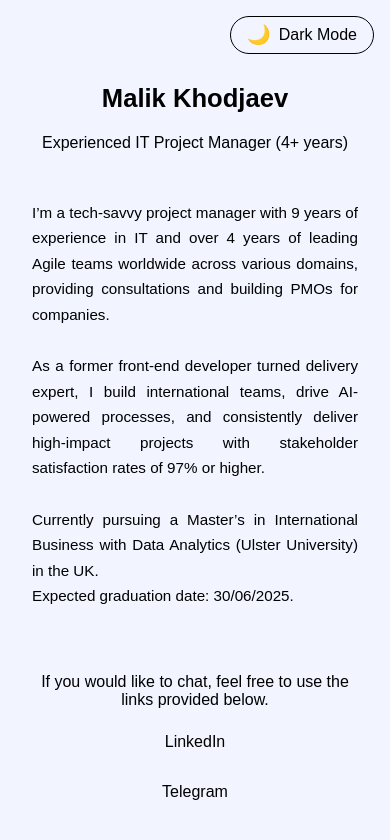
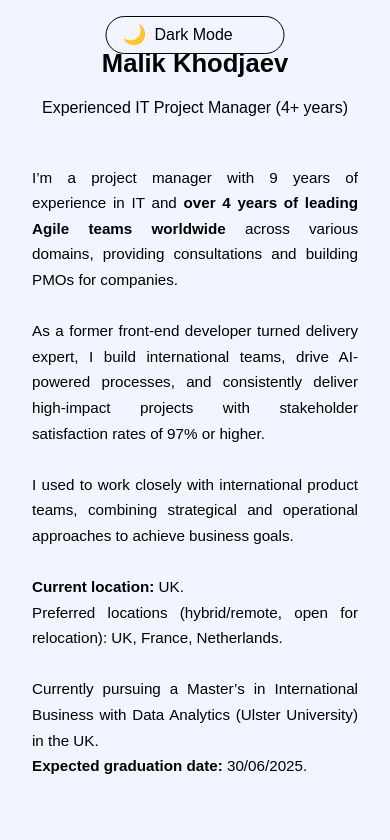
Before and after one commit to LocCode/malikpm.com, a plain HTML site: page index.html in a window 390 px wide. Shown: the top 840 px of the page. Drawn offline with Linux system fonts and the light colour scheme; a web font is replaced by a local one.

Commit message:
Content updates, moving theme button to the centre on mobile devices.

```diff
--- a/index.html
+++ b/index.html
@@ -19,10 +19,13 @@
     <h2>Experienced IT Project Manager (4+ years)</h2>
 
     <p class="welcome_text">
-        I’m a tech-savvy project manager with 9 years of experience in IT and over 4 years of leading Agile teams worldwide across various domains, providing consultations and building PMOs for companies.<br><br>
+        I’m a project manager with 9 years of experience in IT and <b>over 4 years of leading Agile teams worldwide</b> across various domains, providing consultations and building PMOs for companies.<br><br>
         As a former front-end developer turned delivery expert, I build international teams, drive AI-powered processes, and consistently deliver high-impact projects with stakeholder satisfaction rates of 97% or higher.<br><br>
+        I used to work closely with international product teams, combining strategical and operational approaches to achieve business goals.<br><br>
+        <b>Current location:</b> UK.<br>
+        Preferred locations (hybrid/remote, open for relocation): UK, France, Netherlands.<br><br>
         Currently pursuing a Master’s in International Business with Data Analytics (Ulster University) in the UK.<br>
-        Expected graduation date: 30/06/2025.
+        <b>Expected graduation date:</b> 30/06/2025.
     </p>
 
     <p class="contact_title">If you would like to chat, feel free to use the links provided below.</p>
--- a/public/css/style.css
+++ b/public/css/style.css
@@ -16,6 +16,10 @@ body {
     box-sizing: border-box;
     overflow-x: hidden;
     overflow-y: auto;
+}
+
+b{
+    font-weight: 600;
 }
 
 .wrapper {
@@ -129,6 +133,13 @@ h2 {
 
     .contact_links li {
         margin: 0.5rem 0;
+    }
+
+
+    #theme-toggle {
+        left: 50%;
+        right: auto;
+        transform: translateX(-50%);
     }
 
 }
```
